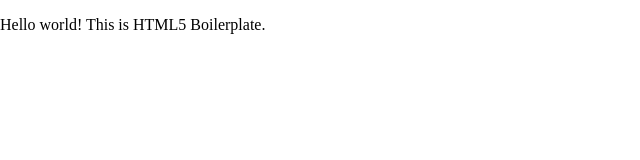
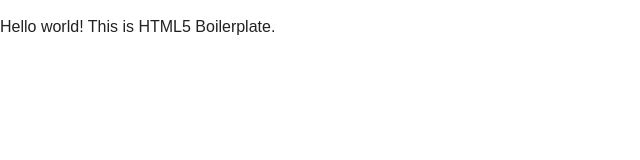
Before and after one commit to falakshaikh/Project-Template, a plain HTML site: page index.html in a window 1280 px wide. Shown: the full height of the page, 0-640 px from the left. Drawn offline with nearby package versions, Linux system fonts and the light colour scheme; files that its build step writes are made by us from their sources.

Commit message:
updated, title, description, and css links

```diff
--- a/index.html
+++ b/index.html
@@ -3,15 +3,15 @@
     <head>
         <meta charset="utf-8">
         <meta http-equiv="x-ua-compatible" content="ie=edge">
-        <title></title>
-        <meta name="description" content="">
+        <title>PUT YOUR TITLE HERE</title>
+        <meta name="description" content="PUT A DESCRIPTION OF YOUR SITE HERE">
         <meta name="viewport" content="width=device-width, initial-scale=1">
 
         <link rel="apple-touch-icon" href="apple-touch-icon.png">
         <!-- Place favicon.ico in the root directory -->
 
-        <link rel="stylesheet" href="css/normalize.css">
-        <link rel="stylesheet" href="css/main.css">
+        <link rel="stylesheet" href="css/vendor/normalize.css">
+        <link rel="stylesheet" href="css/vendor/html5-main.css">
         <script src="js/vendor/modernizr-2.8.3.min.js"></script>
     </head>
     <body>
```
